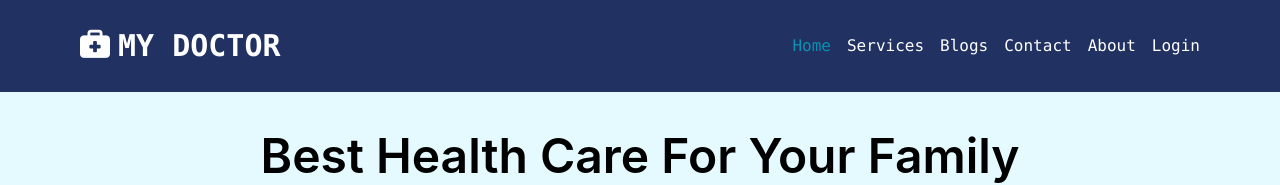
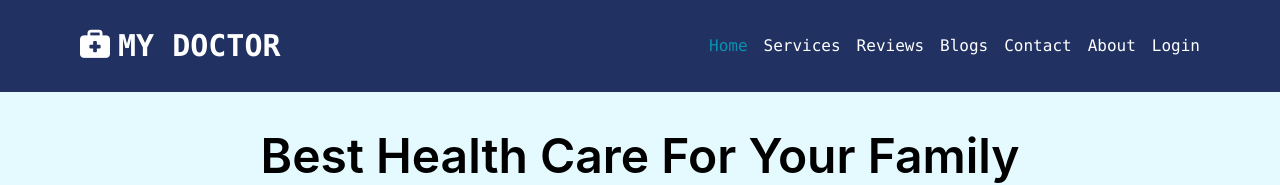
Before and after one commit to iu-sumon/independent-service-provider-public, a React (Create React App) app: page / in a window 1280 px wide. Shown: the top 185 px of the page. Built offline with nearby package versions, Linux system fonts and the light colour scheme; no server answers.

Commit message:
correction added

```diff
--- a/src/App.js
+++ b/src/App.js
@@ -12,6 +12,7 @@ import Home from "./Components/Home/Home";
 import Login from "./Components/Login/Login";
 import NotFound from "./Components/NotFound/NotFound";
 import RequireAuth from "./Components/RequireAuth/RequireAuth";
+import Reviews from "./Components/Reviews/Reviews";
 import ServiceDetails from "./Components/ServiceDetails/ServiceDetails";
 import Services from "./Components/Services/Services";
 import SignUp from "./Components/SignUp/SignUp";
@@ -23,6 +24,7 @@ function App() {
       <Routes>
         <Route path='/' element={<Home></Home>} />
         <Route path='/services' element={<Services></Services>} />
+        <Route path='/review' element={<Reviews></Reviews>} />
         <Route path='/service/:serviceId' element={<ServiceDetails></ServiceDetails>} />
         <Route path='/checkout' element={
 
--- a/src/Components/Navbar/Navbar.js
+++ b/src/Components/Navbar/Navbar.js
@@ -20,6 +20,7 @@ const Navbar = () => {
 
                 <CustomLink to='/'>Home</CustomLink>
                 <CustomLink to='/services'>Services</CustomLink>
+                <CustomLink to='/review'>Reviews</CustomLink>
                 <CustomLink to='/blogs'>Blogs</CustomLink>
                 <CustomLink to='/contact'>Contact</CustomLink>
                 <CustomLink to='/about'>About</CustomLink>
```
